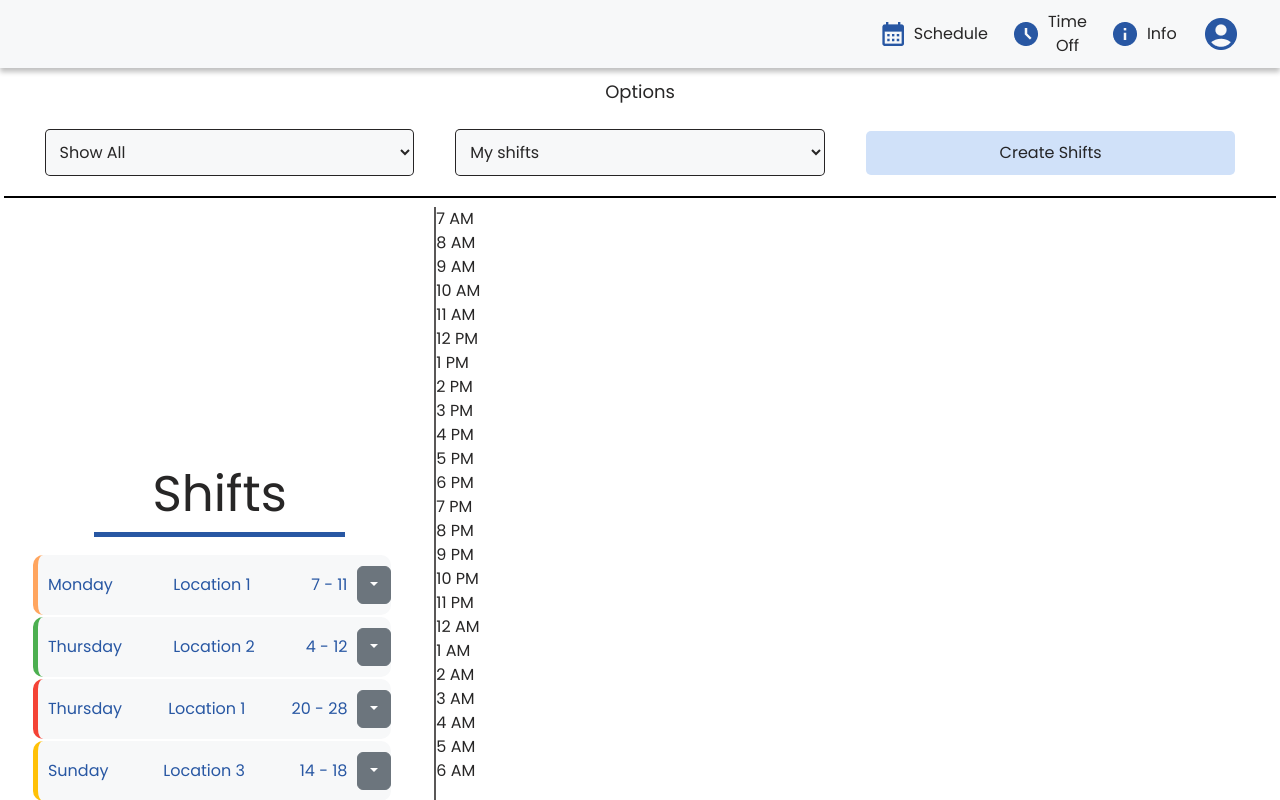
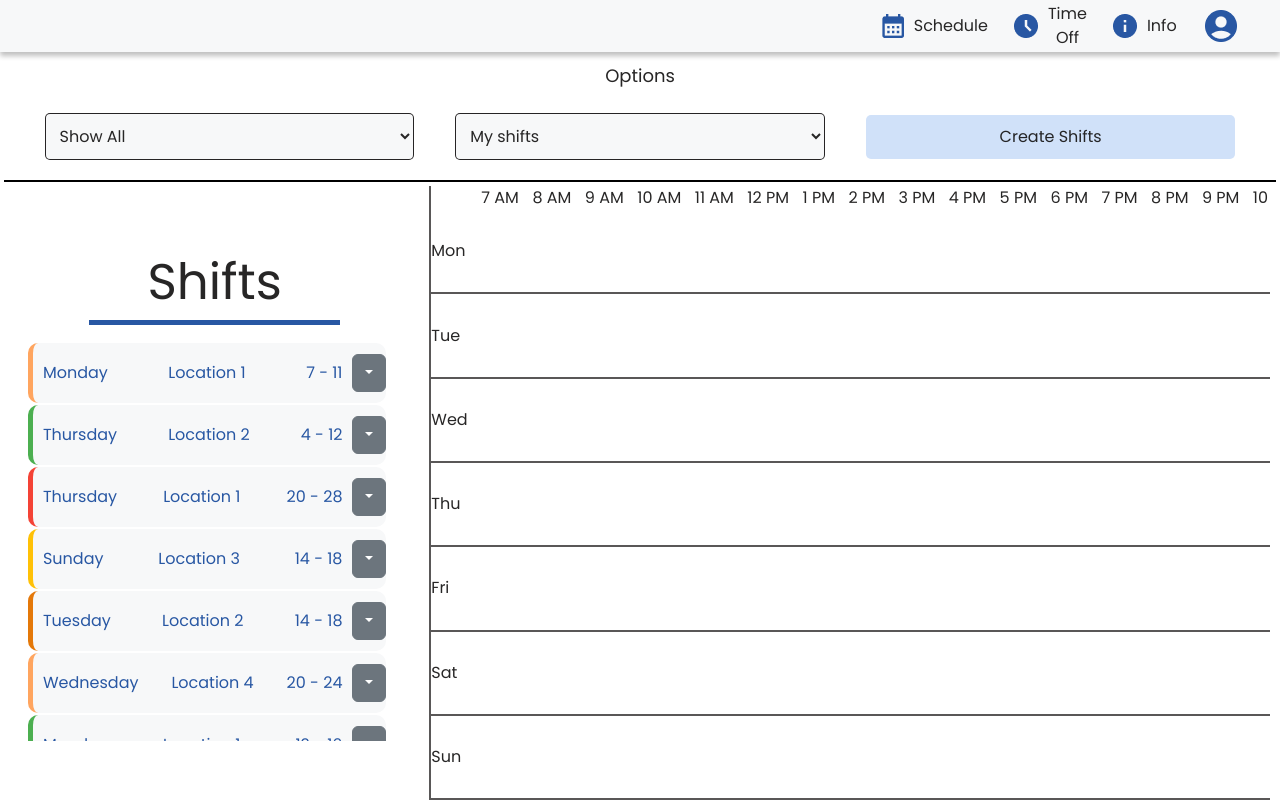
Before and after one commit to tristanbesser/DCC-Connect-Frontend, a Vue app: page /scheduler in a window 1280 px wide. Shown: the top 800 px of the page. Built offline with nearby package versions, Linux system fonts and the light colour scheme.

Commit message:
added styling changes to scheduler page

```diff
--- a/package.json
+++ b/package.json
@@ -15,6 +15,7 @@
     "@vue/runtime-core": "^3.5.13",
     "axios": "^1.7.7",
     "bootstrap": "^5.3.3",
+    "bson": "^6.10.0",
     "node": "^22.9.0",
     "qs": "^6.13.1",
     "vue": "^3.5.13",
--- a/src/views/Schedule.vue
+++ b/src/views/Schedule.vue
@@ -309,9 +309,9 @@ function getListStyle(shift) {
     /* Styling for split screen */
     #split-screen-container {
         display: flex;
-        margin: 5px;
         border: 5px;
         width: 100%;
+        height: 100%;
     }
 
     #shift-list-container {
@@ -328,23 +328,31 @@ function getListStyle(shift) {
     #schedule-container {
         display: flex;
         flex-direction: column;
-        width: 100%;
+        width: 100vw;
         min-height: 80px;
-        position: relative;
         flex: 4;
         margin-right: 10px;
         border-left: 2px solid var(--text2);
         padding-top: 0;
+        overflow-x: auto;
+    }
+
+    #schedule-time {
+        display: flex;
+        justify-content: space-between;
+        white-space: nowrap;
+        padding-left: 50px;
+        width: 100vw;
     }
 
     #schedule-day {
         display: flex;
         flex-direction: row;
-        height: 12.5%;
         border-bottom: 2px solid var(--text2);
         align-items: center;
         justify-content: space-between;
         height: 100%;
+        width: 100vw;
         min-height: 60px;
     }
 
@@ -353,11 +361,8 @@ function getListStyle(shift) {
         color: var(--text1);
         display: flex;
         flex-direction: column;
-        justify-content: flex-end;
-        align-items: initial;
         width: 100%;
-        margin: 0;
-        padding: 0;
+        height: 100vh;
         font-family: "Poppins";
     }
 
```
Also changed, not shown: 1 other file (tests, documents, lock files or other folders).
